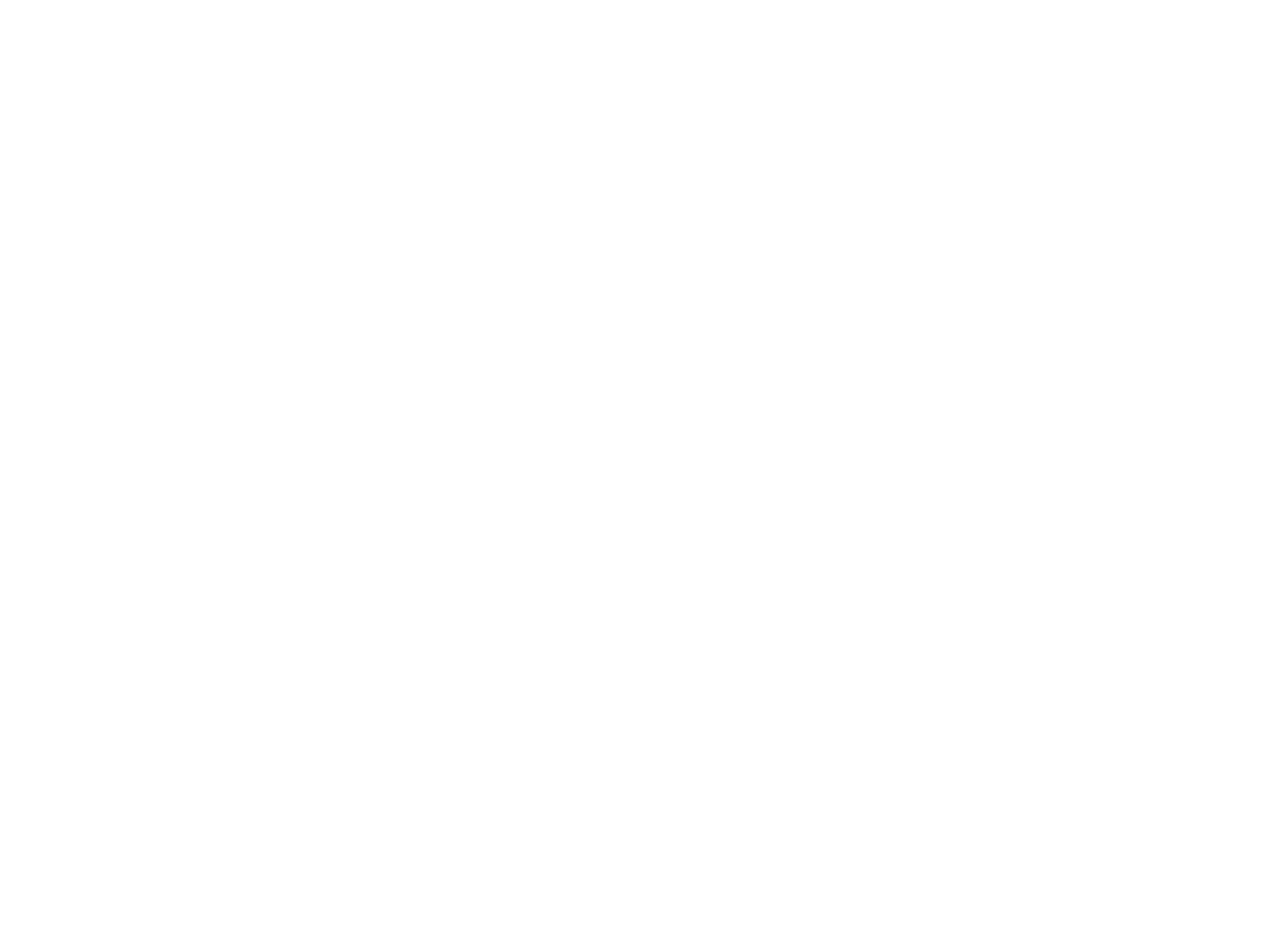
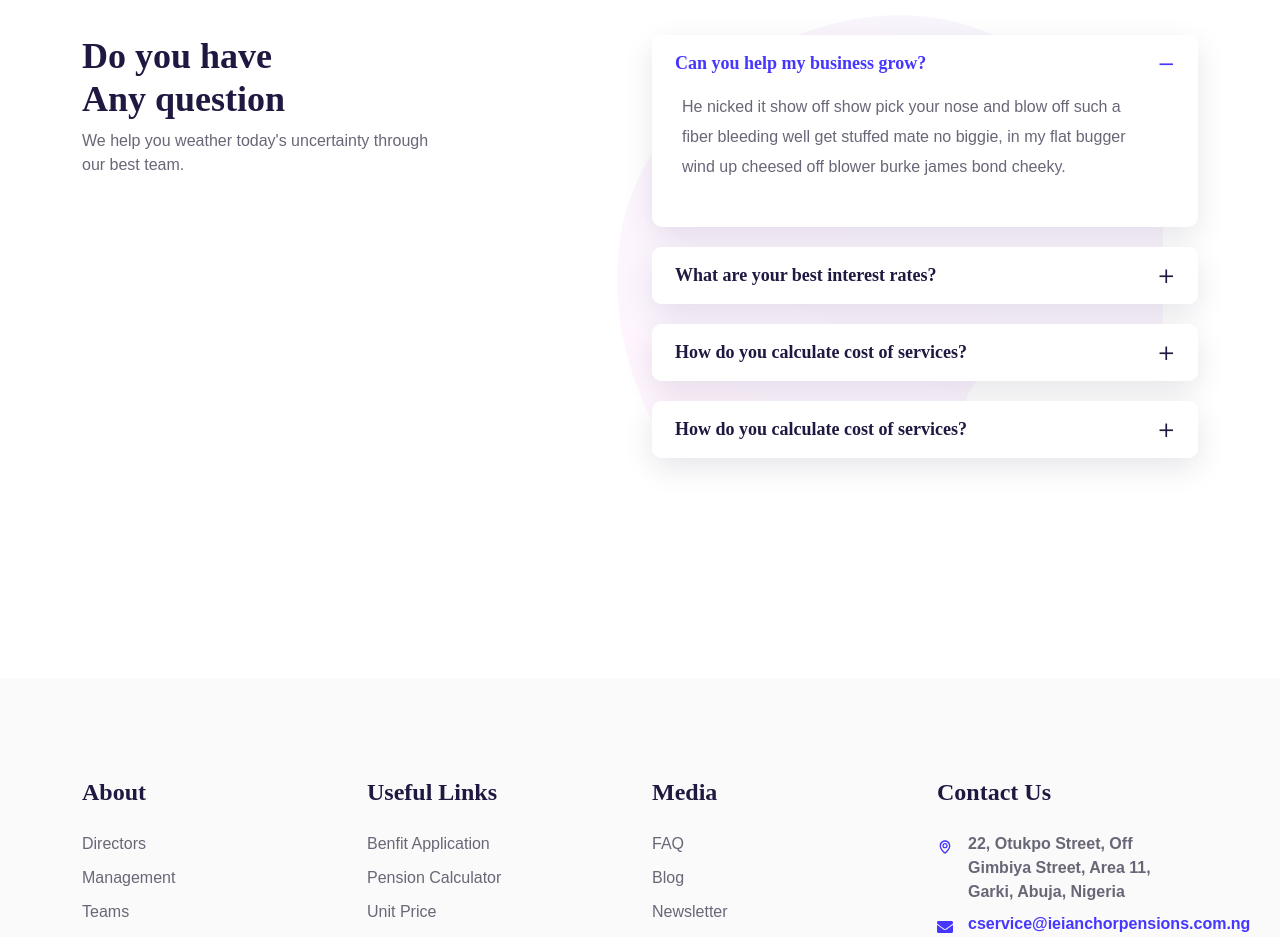
Before and after one commit to Lifeline02/IEI-WEBSITE-, a React (Create React App) app: page /faq in a window 1280 px wide. Before the commit this address had no page. Shown: the part 540-1477 px from the top of the page. Before the commit the page ends 800 px from the top, so only its background shows below. Built offline with nearby package versions, Linux system fonts and the light colour scheme; a web font is replaced by a local one.

Commit message:
FAQ: page added

```diff
--- a/src/App.js
+++ b/src/App.js
@@ -6,6 +6,7 @@
 import Blogs from "./pages/Blogs/Blogs";
 import Contact from "./pages/Contact/Contact";
 import Director from "./pages/Directors/Director";
+import FAQ from "./pages/FAQ/FAQ";
 import HeaderStyleSix from "./pages/HeaderStyleSix/HeaderStyleSix";
 import Home from "./pages/Home/Home";
 import Management from "./pages/Management/Management";
@@ -38,6 +39,7 @@
           <Route path="/blogs" element={<Blogs />} />
           <Route path="/blogDetails" element={<BlogDetails />} />
           <Route path="/penCalculator" element={<Calculator />} />
+          <Route path="/faq" element={<FAQ />} />
           <Route path="/contact" element={<Contact />} />
         </Routes>
       </BrowserRouter>
--- a/src/pages/Contact/ContactArea/ContactArea.js
+++ b/src/pages/Contact/ContactArea/ContactArea.js
@@ -8,23 +8,23 @@
                <div className="row g-0">
                   <div className="col-xl-12">
                      <div className="contact__map">
-                        <iframe title='contact' src="https://maps.google.com/maps?hl=en&amp;q=Dhaka+()&amp;ie=UTF8&amp;t=&amp;z=10&amp;iwloc=B&amp;output=embed"></iframe>
+                        <iframe title='contact' src="https://www.google.com/maps/embed?pb=!1m18!1m12!1m3!1d15760.998735726998!2d7.49613466977539!3d9.040973899999996!2m3!1f0!2f0!3f0!3m2!1i1024!2i768!4f13.1!3m3!1m2!1s0x104e0bec9cfbf413%3A0xda8bcf31d010bf68!2s22%20Otukpo%20Street%2C%20Garki%20900103%2C%20Abuja!5e0!3m2!1sen!2sng!4v1655726197661!5m2!1sen!2sng"></iframe>
                         <div className="contact__wrapper d-md-flex justify-content-between wow fadeInUp" data-wow-delay=".3s">
                            <div className="contact__info mr-100">
                               <h3>Get in touch</h3>
                               <ul>
                                  <li>
                                     <h4>Address</h4>
-                                    <p>24 Parking Plaza, Suite 506 <br /> Ardmore, SA 19004</p>
+                                    <p>22, Otukpo Street, Off Gimbiya Street, <br /> Area 11, Garki, Abuja, Nigeria</p>
                                  </li>
                                  <li>
                                     <h4>call us</h4>
-                                    <p><a href="tel:(404)-888-123-456">(404) 888 123 456</a></p>
-                                    <p><a href="tel:(204)-888-234-674">(204) 888 234 674</a></p>
+                                    <p><a href="tel:+2348165722731">(234) 0816 5722 731</a></p>
+                                    <p><a href="tel:097000800">097 000 800</a></p>
                                  </li>
                                  <li>
                                     <h4>Email Address</h4>
-                                    <p><a href="mailto:Info@example.com">Info@example.com</a></p>
+                                    <p><a href="mailto:cservice@ieianchorpensions.com.ng">cservice@ieianchorpensions.com.ng</a></p>
                                  </li>
                               </ul>
                            </div>
--- /dev/null
+++ b/src/pages/FAQ/FAQ.js
@@ -0,0 +1,22 @@
+import React from 'react';
+import CommonPageHeader from '../../components/CommonPageHeader/CommonPageHeader';
+import Footer from '../../components/shared/Footer';
+import PageHelmet from '../../components/shared/PageHelmet';
+import HomeOneHeader from '../Home/HomeOneHeader/HomeOneHeader';
+import HomeTwoAchievement from '../HomeTwo/HomeTwoAchievement/HomeTwoAchievement';
+import HomeTwoFaq from '../HomeTwo/HomeTwoFaq/HomeTwoFaq';
+import FAQArea from './FQAArea/FQAArea';
+
+const FAQ = () => {
+   return (
+      <>
+         <PageHelmet pageTitle="About Page" />
+         <HomeOneHeader/>
+         <CommonPageHeader title="Fequently Asked Questions" subtitle="FAQs" />
+         <FAQArea />
+         <Footer/>
+      </>
+   );
+};
+
+export default FAQ;
--- /dev/null
+++ b/src/pages/FAQ/FQAArea/FQAArea.js
@@ -0,0 +1,91 @@
+import React from 'react';
+
+const FAQArea = () => {
+   return (
+      <>
+         <section className="faq__area pb-200 pt-75">
+            <div className="container">
+               <div className="row">
+                  <div className="col-xl-4 col-lg-5 col-md-5">
+                     <div className="faq__content">
+                        <div className="section-title mb-45">
+                           <h2>Do you have <br/> Any question</h2>
+                           <p>We help you weather today's uncertainty through our best team.</p>
+                        </div>
+                     </div>
+                  </div>
+                  <div className="col-xl-6 col-lg-6 col-md-7 offset-xl-2 offset-lg-1">
+                     <div className="faq__accordion p-relative">
+
+                        <div className="accordion" id="accordionExample" >
+                           <div className="card accordion-item">
+                              <div className="card-header accordion-header" id="acc_1" >
+                                 <h5 className="mb-0">
+                                    <button className="btn btn-link" data-bs-toggle="collapse" data-bs-target="#collapse_1" aria-expanded="true" aria-controls="collapse_1">
+                                       Can you help my business grow?
+                                    </button>
+                                 </h5>
+                              </div>
+
+                              <div id="collapse_1" className="collapse show" aria-labelledby="acc_1" data-bs-parent="#accordionExample">
+                                 <div className="card-body accordion-body">
+                                    <p>He nicked it show off show pick your nose and blow off such a fiber bleeding well get stuffed mate no biggie, in my flat bugger wind up cheesed off blower burke james bond cheeky.</p>
+                                 </div>
+                              </div>
+                           </div>
+                           <div className="card">
+                              <div className="card-header" id="acc_2">
+                                 <h5 className="mb-0">
+                                    <button className="btn btn-link collapsed" data-bs-toggle="collapse" data-bs-target="#collapse_2" aria-expanded="true" aria-controls="collapse_2">
+                                       What are your best interest rates?
+                                    </button>
+                                 </h5>
+                              </div>
+
+                              <div id="collapse_2" className="collapse" aria-labelledby="acc_2" data-bs-parent="#accordionExample">
+                                 <div className="card-body accordion-body">
+                                    <p>He nicked it show off show pick your nose and blow off such a fiber bleeding well get stuffed mate no biggie, in my flat bugger wind up cheesed off blower burke james bond cheeky.</p>
+                                 </div>
+                              </div>
+                           </div>
+                           <div className="card">
+                              <div className="card-header" id="acc_3">
+                                 <h5 className="mb-0">
+                                    <button className="btn btn-link collapsed" data-bs-toggle="collapse" data-bs-target="#collapse_3" aria-expanded="true" aria-controls="collapse_3">
+                                       How do you calculate cost of services?
+                                    </button>
+                                 </h5>
+                              </div>
+
+                              <div id="collapse_3" className="collapse" aria-labelledby="acc_3" data-bs-parent="#accordionExample">
+                                 <div className="card-body accordion-body">
+                                    <p>He nicked it show off show pick your nose and blow off such a fiber bleeding well get stuffed mate no biggie, in my flat bugger wind up cheesed off blower burke james bond cheeky.</p>
+                                 </div>
+                              </div>
+                           </div>
+                           <div className="card">
+                              <div className="card-header" id="acc_4">
+                                 <h5 className="mb-0">
+                                    <button className="btn btn-link collapsed" data-bs-toggle="collapse" data-bs-target="#collapse_4" aria-expanded="true" aria-controls="collapse_4">
+                                       How do you calculate cost of services?
+                                    </button>
+                                 </h5>
+                              </div>
+
+                              <div id="collapse_4" className="collapse" aria-labelledby="acc_4" data-bs-parent="#accordionExample">
+                                 <div className="card-body accordion-body">
+                                    <p>He nicked it show off show pick your nose and blow off such a fiber bleeding well get stuffed mate no biggie, in my flat bugger wind up cheesed off blower burke james bond cheeky.</p>
+                                 </div>
+                              </div>
+                           </div>
+                        </div>
+                     </div>
+                  </div>
+               </div>
+            </div>
+         </section>
+      </>
+   );
+};
+
+export default FAQArea;
--- a/src/pages/Home/HomeOneHeader/HomeOneHeader.js
+++ b/src/pages/Home/HomeOneHeader/HomeOneHeader.js
@@ -140,7 +140,7 @@
                                        <li>
                                           <NavLink to="/contact">Resources</NavLink>
                                           <ul className="submenu">
-                                             <li><NavLink to="/contact">FAQ</NavLink></li>
+                                             <li><NavLink to="/faq">FAQ</NavLink></li>
                                              <li><NavLink to="/contact">Download</NavLink></li>
                                              <li><NavLink to="/blogDetails">Financial Statements</NavLink></li>
                                              <li><NavLink to="/blogDetails">Online Statements</NavLink></li>
```
